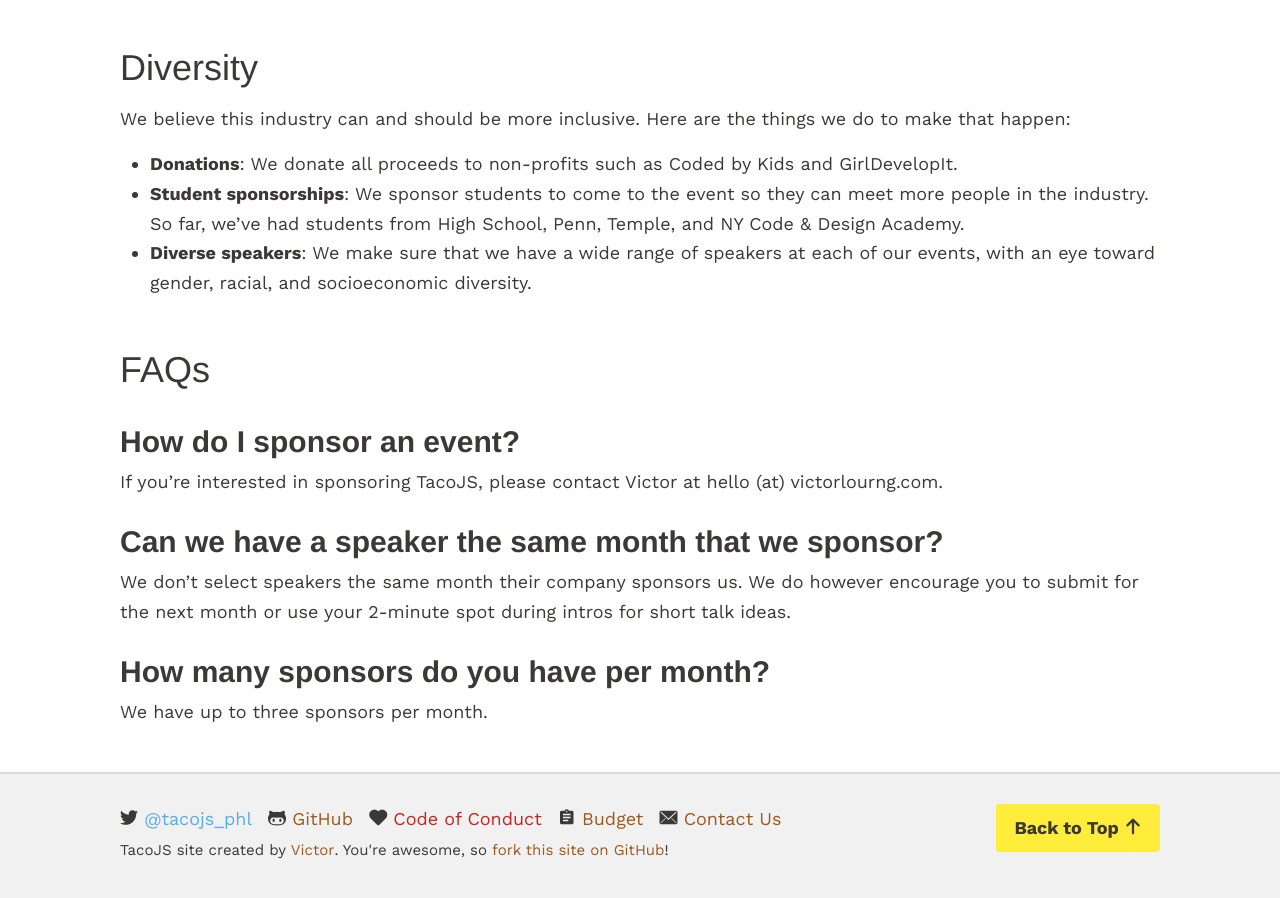
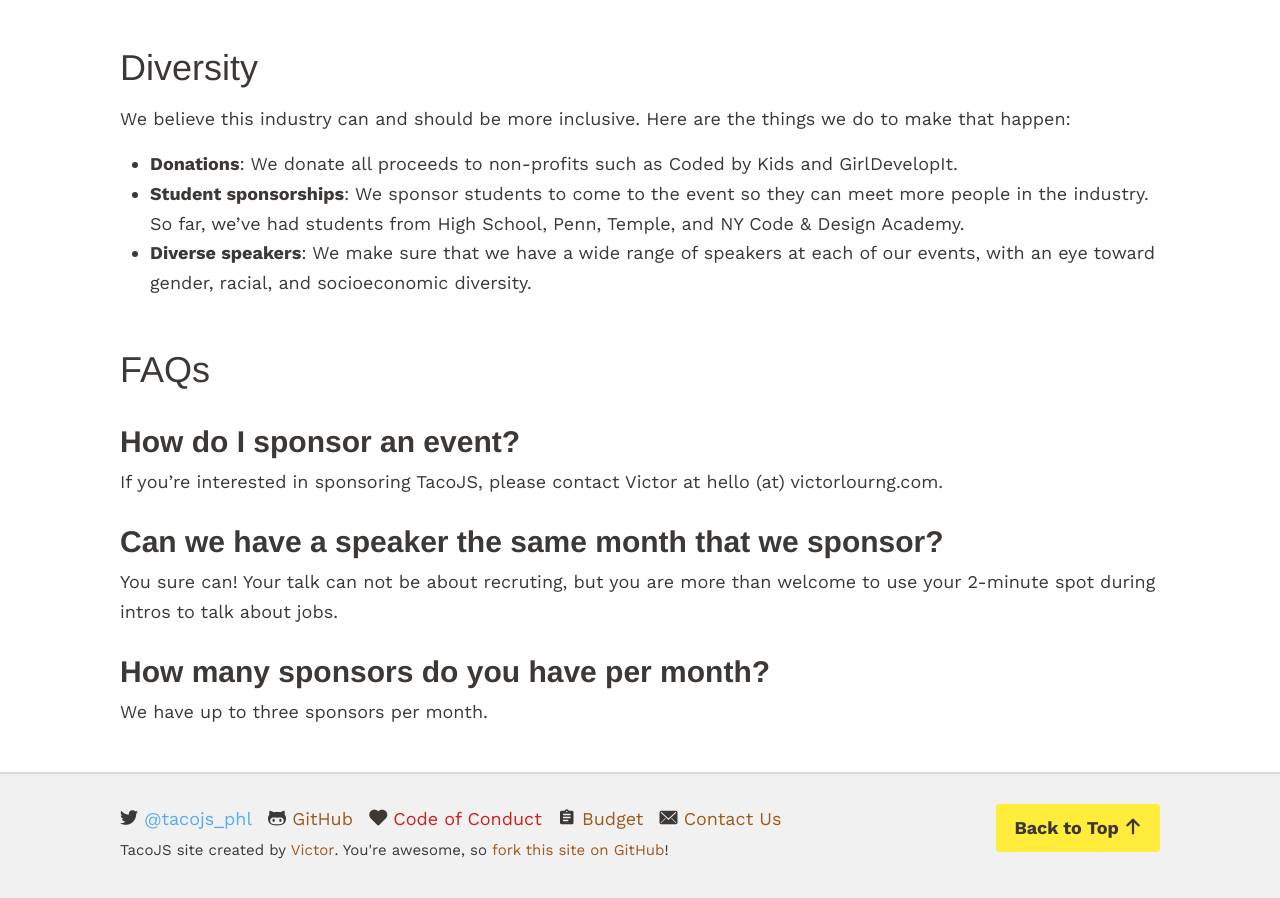
Before and after one commit to TacoJS/tacojs.github.io, a Jekyll site: the page built from pages/sponsorship.md, in a window 1280 px wide and 900 px high, scrolled down 1883 px. Built offline with Jekyll 4.4.1, drawn with Linux system fonts in a browser that asks for light colours; nearby versions of some CDN libraries; emoji names are drawn with the system emoji font; some web fonts are replaced.

Commit message:
Sponsors can be speakers

```diff
--- a/pages/sponsorship.md
+++ b/pages/sponsorship.md
@@ -64,7 +64,7 @@
 
 ### Can we have a speaker the same month that we sponsor?
 
-We don’t select speakers the same month their company sponsors us. We do however encourage you to submit for the next month or use your 2-minute spot during intros for short talk ideas.
+You sure can! Your talk can not be about recruting, but you are more than welcome to use your 2-minute spot during intros to talk about jobs.
 
 ### How many sponsors do you have per month?
 
```
